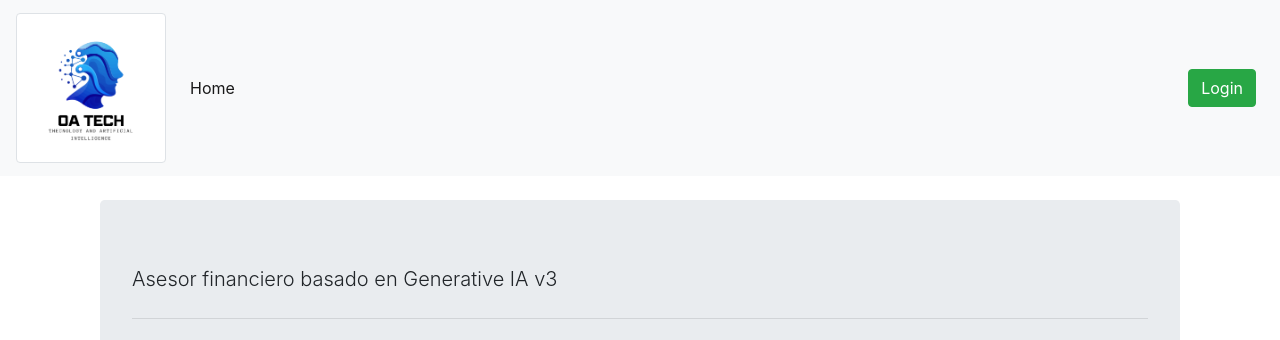
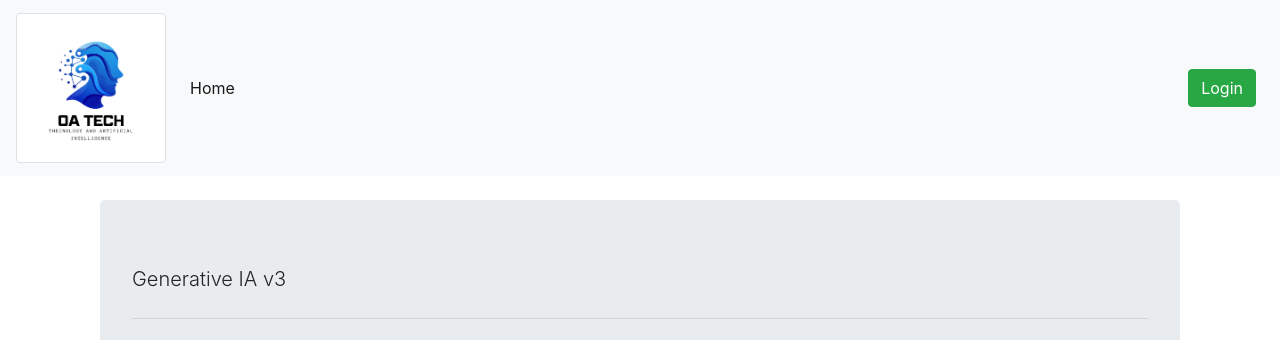
Before and after one commit to OsvaldoAguilar2024/virtualgtefinanciero, a Django app: page / in a window 1280 px wide. Shown: the top 340 px of the page. Run offline with Django 5.2, Linux system fonts and the light colour scheme; some libraries are stand-ins or nearby versions.

Commit message:
realestate

```diff
--- a/appchatbot/templates/index.html
+++ b/appchatbot/templates/index.html
@@ -11,11 +11,9 @@
 
 <div class="container">
     <div class="jumbotron" align-content-md-center >
-        <p class="lead">Asesor financiero basado en Generative IA v3</p>
+        <p class="lead">Generative IA v3</p>
         <hr class="my-4">
 
-
-        <img src="{% static 'Virtual financial Manager.png' %}"" alt="Logo" width="100px" height="100px" class="img-thumbnail" >
 
 
         <iframe
```
